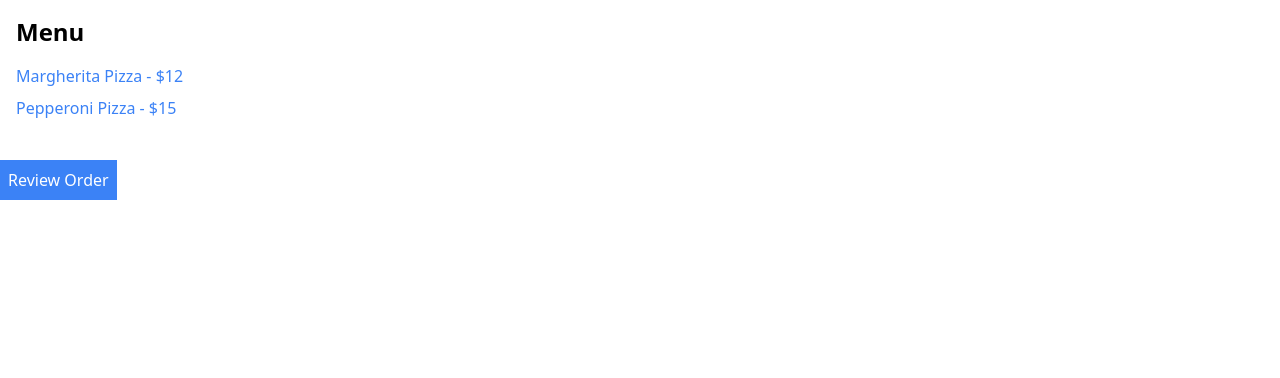
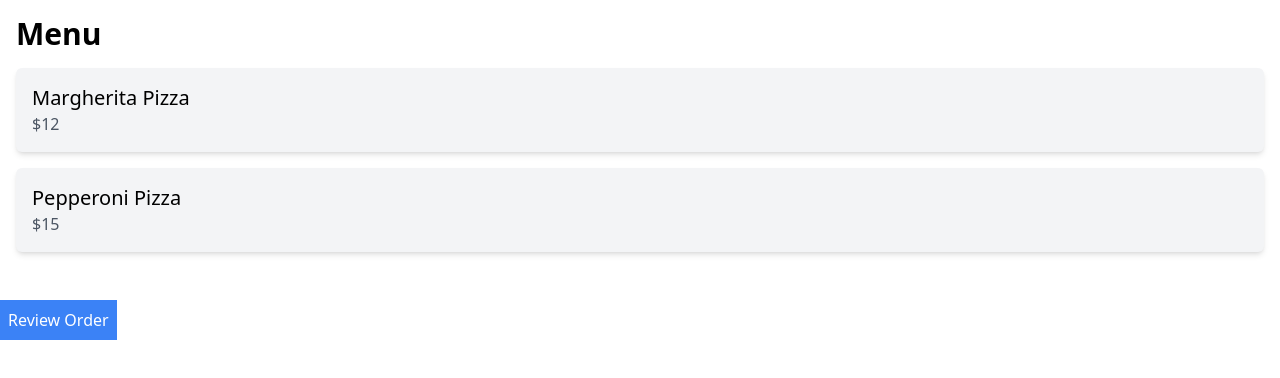
Before and after one commit to Abhishekbtech/food-ordering-app, a React (Create React App) app: page /restaurant/1 in a window 1280 px wide. Shown: the top 378 px of the page. Built offline with nearby package versions, Linux system fonts and the light colour scheme.

Commit message:
update menu

```diff
--- a/src/components/Menu.js
+++ b/src/components/Menu.js
@@ -1,15 +1,18 @@
 import React from 'react';
 
 const Menu = ({ menuItems, onSelectItem }) => {
-
     return (
         <div className="p-4">
-            <h1 className="text-2xl font-bold mb-4">Menu</h1>
+            <h1 className="text-3xl font-bold mb-4">Menu</h1>
             <ul>
                 {menuItems.map(item => (
-                    <li key={item.id} className="mb-2">
-                        <button onClick={() => onSelectItem(item)} className="text-blue-500">
-                            {item.name} - ${item.price}
+                    <li key={item.id} className="mb-4">
+                        <button
+                            onClick={() => onSelectItem(item)}
+                            className="block w-full text-left bg-gray-100 p-4 rounded-md shadow-md hover:bg-gray-200"
+                        >
+                            <span className="text-xl">{item.name}</span>
+                            <span className="block text-gray-600">${item.price}</span>
                         </button>
                     </li>
                 ))}
```
